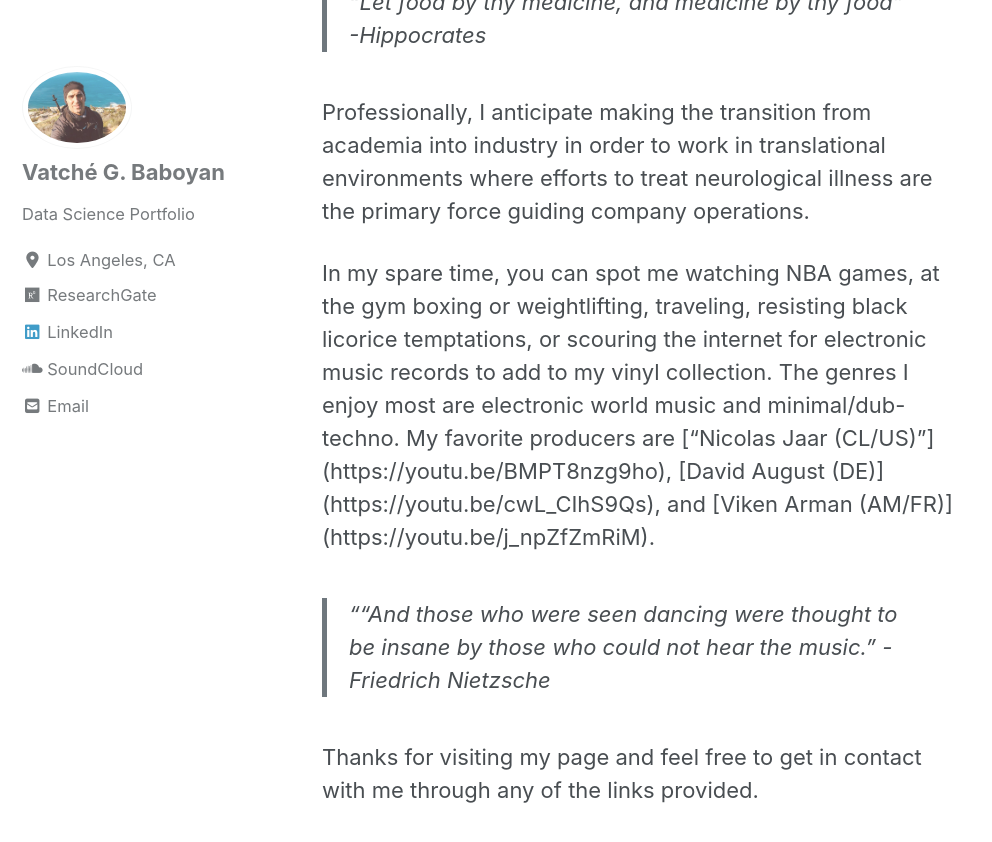
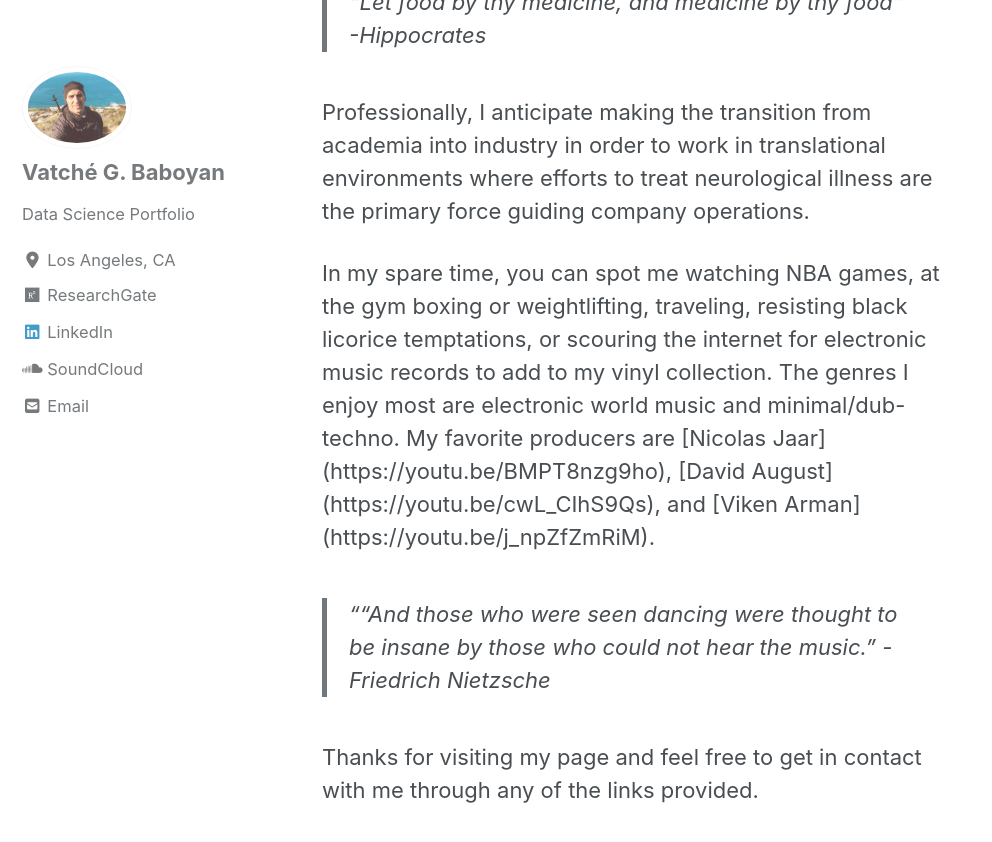
Before and after one commit to vbaboyan/vbaboyan.github.io, a Jekyll site: the page built from _pages/about.md, in a window 1280 px wide and 900 px high, scrolled down 1276 px. Shown: the top 842 px of the window, without its empty margins (0-992 px from the left). Built offline with Jekyll 4.4.1, drawn with Linux system fonts in a browser that asks for light colours; cached includes are drawn as plain includes; nearby versions of some CDN libraries.

```diff
--- a/_pages/about.md
+++ b/_pages/about.md
@@ -9,7 +9,7 @@ I'm a graduate student currently pursuing a research doctorate in Cognitive Neur
 
 Professionally, I anticipate making the transition from academia into industry in order to work in translational environments where efforts to treat neurological illness are the primary force guiding company operations.
 
-In my spare time, you can spot me watching NBA games, at the gym boxing or weightlifting, traveling, resisting black licorice temptations, or scouring the internet for electronic music records to add to my vinyl collection. The genres I enjoy most are electronic world music and minimal/dub-techno. My favorite producers are ["Nicolas Jaar (CL/US)"] (https://youtu.be/BMPT8nzg9ho), [David August (DE)] (https://youtu.be/cwL_CIhS9Qs), and [Viken Arman (AM/FR)] (https://youtu.be/j_npZfZmRiM).
+In my spare time, you can spot me watching NBA games, at the gym boxing or weightlifting, traveling, resisting black licorice temptations, or scouring the internet for electronic music records to add to my vinyl collection. The genres I enjoy most are electronic world music and minimal/dub-techno. My favorite producers are [Nicolas Jaar] (https://youtu.be/BMPT8nzg9ho), [David August] (https://youtu.be/cwL_CIhS9Qs), and [Viken Arman] (https://youtu.be/j_npZfZmRiM).
 
 >"“And those who were seen dancing were thought to be insane by those who could not hear the music.” - Friedrich Nietzsche
 
```
